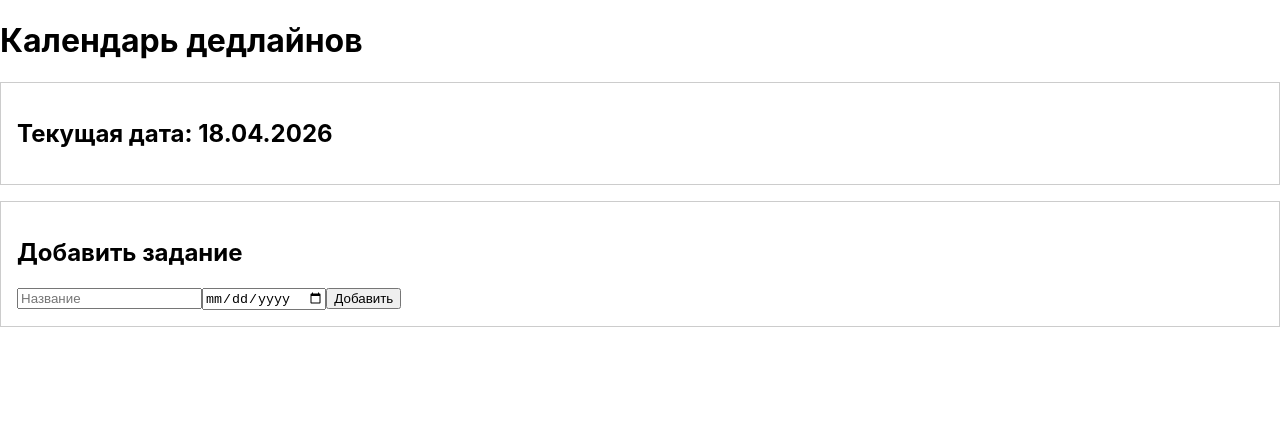
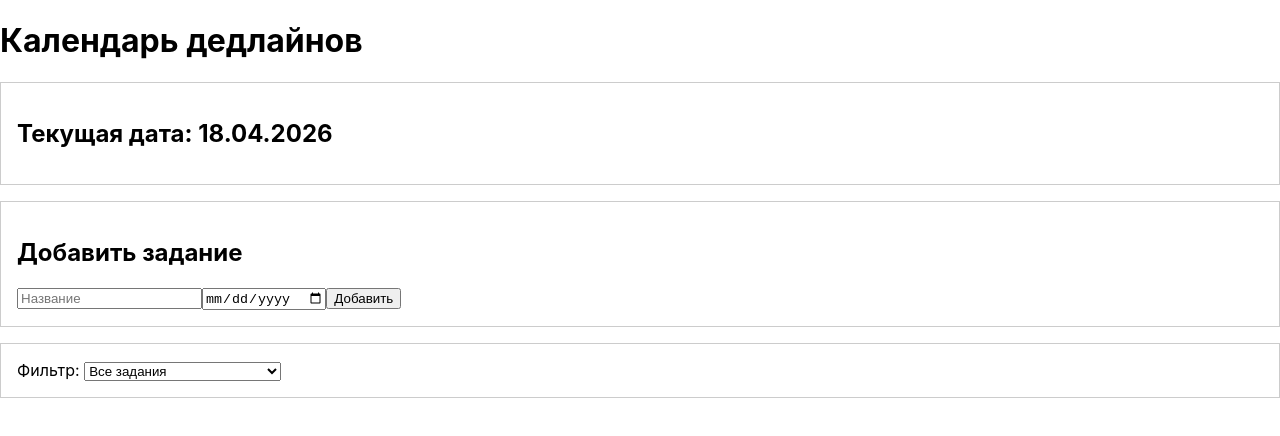
Before and after one commit to Danila7502/deadline-calendar, a React (Create React App) app: page / in a window 1280 px wide. Shown: the top 436 px of the page. Built offline with nearby package versions, Linux system fonts and the light colour scheme.

Commit message:
9 - фильтр задач

```diff
--- a/src/App.js
+++ b/src/App.js
@@ -8,6 +8,20 @@ function App() {
   const [title, setTitle] = useState('');
   const [deadline, setDeadline] = useState('');
   const [currentDate, setCurrentDate] = useState(new Date().toLocaleDateString('ru-RU'));
+  const [filter, setFilter] = useState('all');
+
+  const isCurrentWeek = (deadline) => {
+    const today = new Date();
+    today.setHours(0, 0, 0, 0);
+
+    const weekLater = new Date(today);
+    weekLater.setDate(today.getDate() + 7);
+
+    const deadlineDate = new Date(deadline);
+    deadlineDate.setHours(0, 0, 0, 0);
+
+    return deadlineDate >= today && deadlineDate <= weekLater;
+  };
 
   useEffect(() => {
     const interval = setInterval(() => {
@@ -34,6 +48,13 @@ function App() {
 
   const sortedTasks = [...tasks].sort((a, b) => new Date(a.deadline) - new Date(b.deadline));
 
+  let filteredTasks = sortedTasks;
+  if (filter === 'week') {
+    filteredTasks = sortedTasks.filter(task => isCurrentWeek(task.deadline));
+  } else if (filter === 'overdue') {
+    filteredTasks = sortedTasks.filter(task => new Date(task.deadline) < new Date());
+  }
+
   return (
     <div>
       <h1>Календарь дедлайнов</h1>
@@ -46,7 +67,19 @@ function App() {
         <input type="date" value={deadline} onChange={e => setDeadline(e.target.value)} />
         <button onClick={addTask}>Добавить</button>
       </div>
-      {sortedTasks.map(task => (
+      <div style={{ border: '1px solid #ccc', padding: '16px', margin: '16px 0' }}>
+        <label htmlFor="filter">Фильтр: </label>
+        <select
+          id="filter"
+          value={filter}
+          onChange={(e) => setFilter(e.target.value)}
+        >
+        <option value="all">Все задания</option>
+        <option value="week">Задания на текущей неделе</option>
+        <option value="overdue">Просроченные</option>
+        </select>
+      </div>
+      {filteredTasks.map(task => (
         <TaskCard key={task.id} title={task.title} deadline={task.deadline} onDelete={() => deleteTask(task.id)} />
       ))}
     </div>
```
